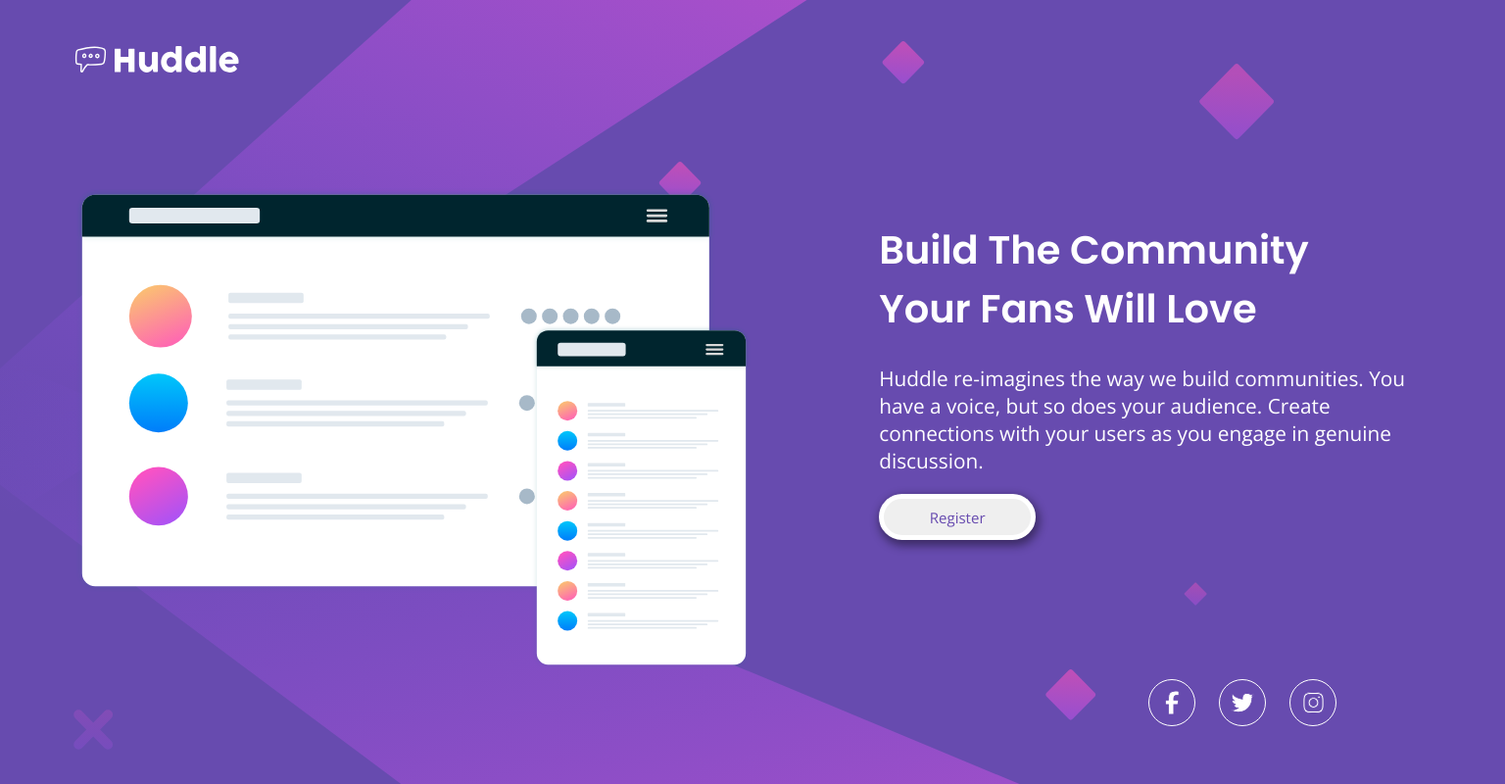
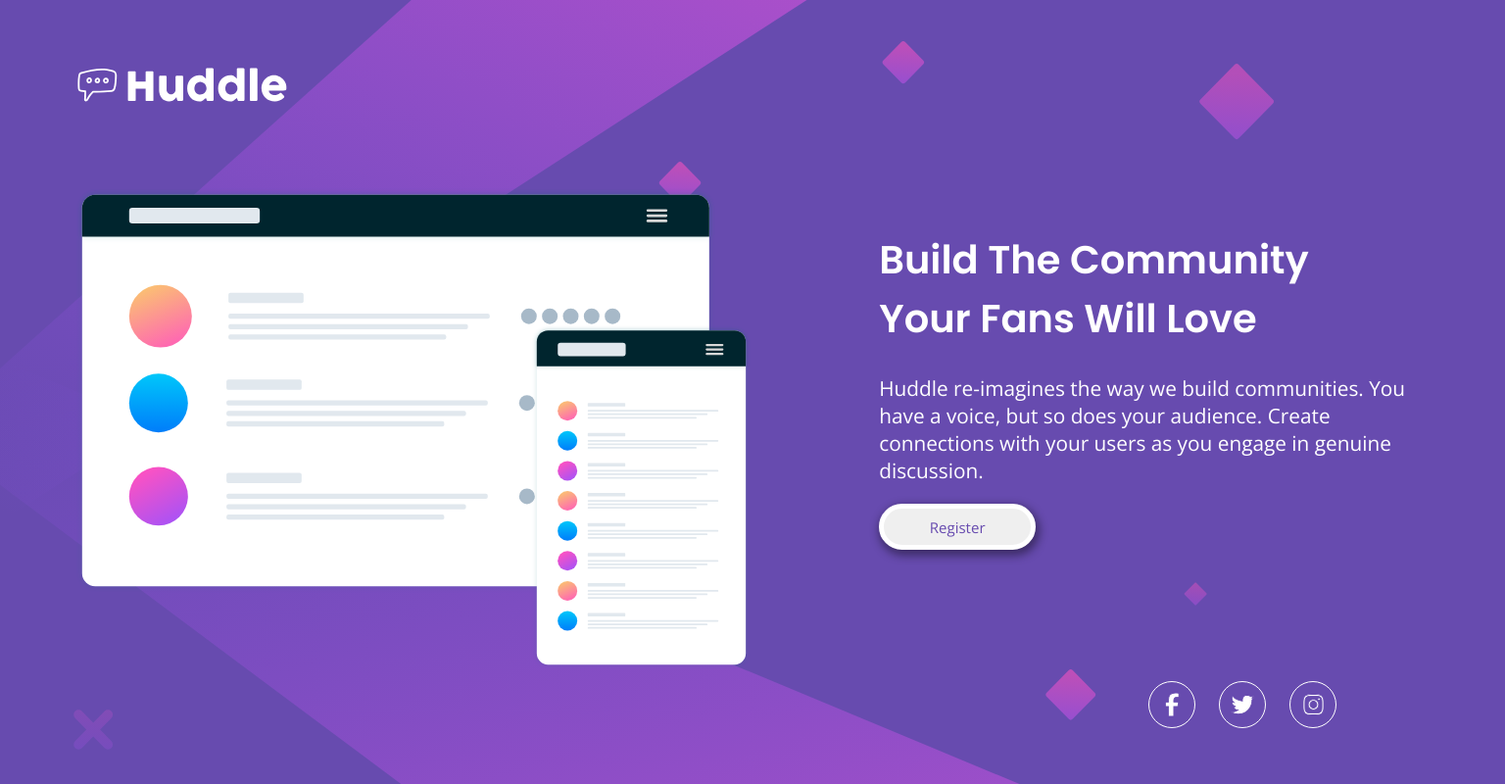
Before and after one commit to SalmaW03/Frontend-mentor-Huddle-Landing-Page-challenge, a plain HTML site: page index.html in a window 1536 px wide. Shown: the whole page at 98% size. Drawn offline with nearby package versions, Linux system fonts and the light colour scheme.

Commit message:
Add files via upload

```diff
--- a/style.css
+++ b/style.css
@@ -100,22 +100,16 @@ p {
         left: -11%;
         top: 200px;
     }
-    .social-icons {
-        position: relative;
-        bottom: -640px;
-        right: -910px;
+    .logo {
+        width: 230px;
+        padding-left: 60px;
+        padding-top: 50px;
     }
-    .logo {
-        width: 180px;
-        padding-left: 60px;
-        padding-top: 30px;
-    }
-
     .container {
         position: relative;
         float: right;
         left: -4%;
-        top: 190px;
+        top: 200px;
     }
     h1 {
         font-size: 2.5em;
@@ -126,4 +120,9 @@ p {
         width: 570px;
         font-weight: 100;
     }
+    .social-icons {
+        position: relative;
+        bottom: -610px;
+        right: -860px;
+    }
 }
```
